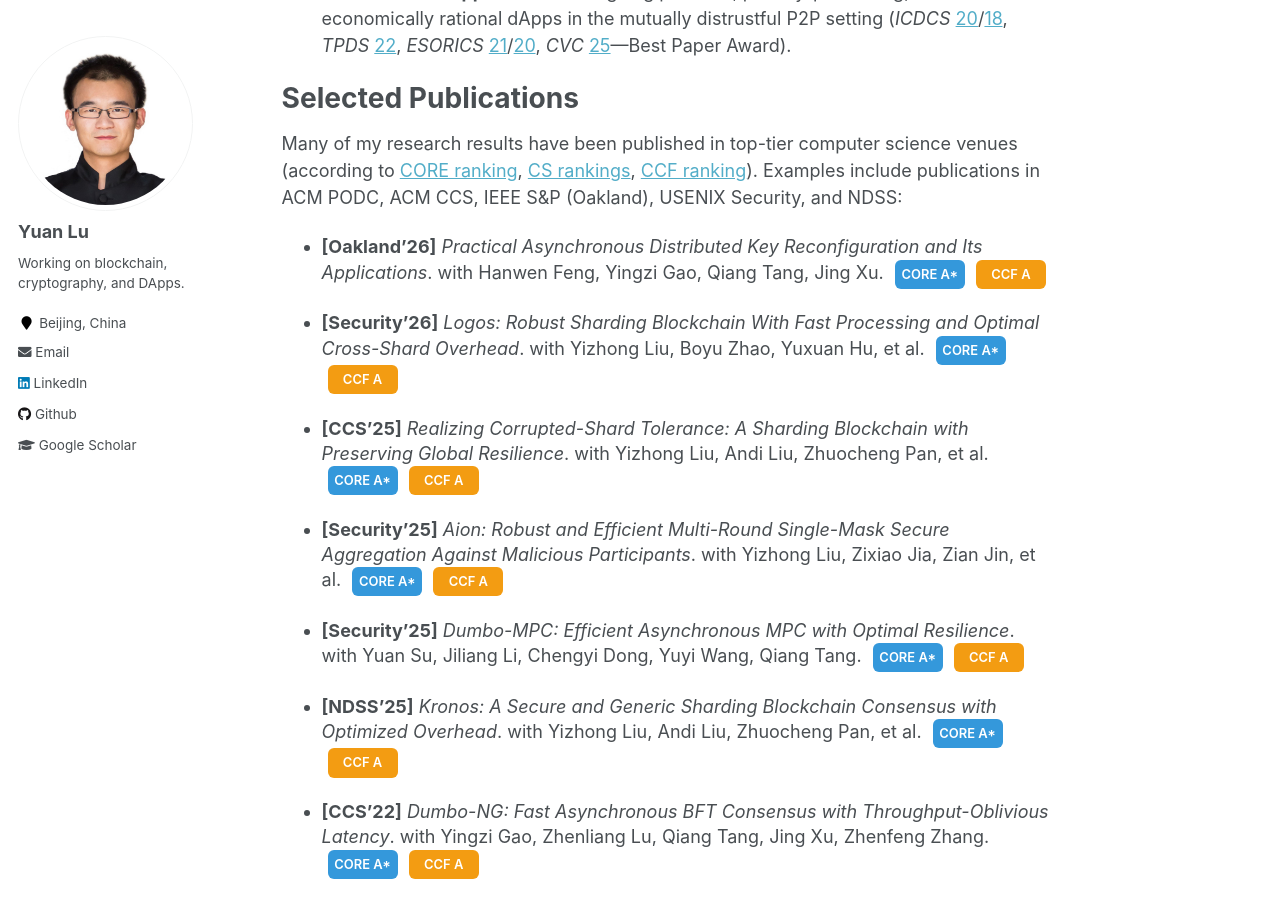
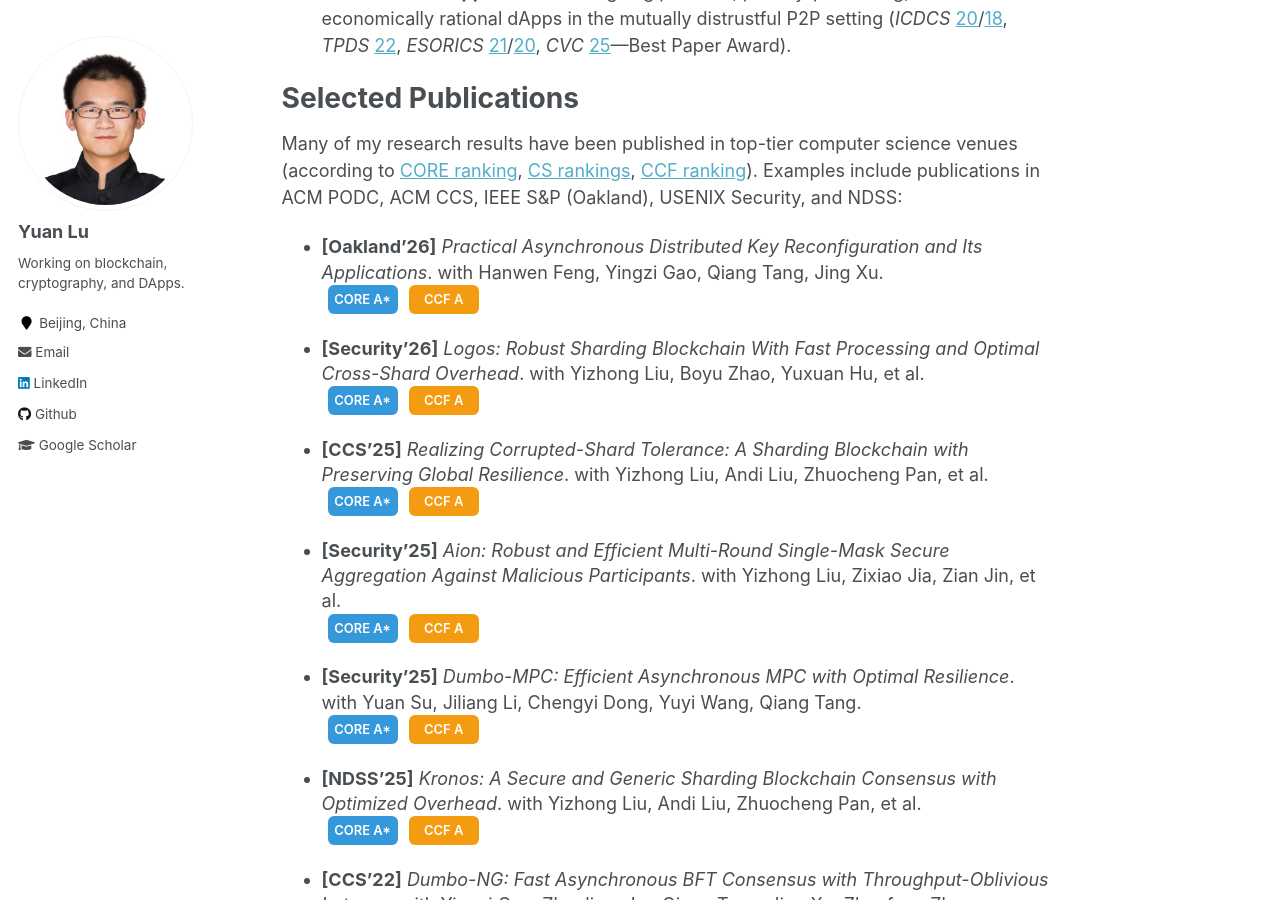
Before and after one commit to yylluu/yylluu.github.io, a Jekyll site: the page built from _pages/about.md, in a window 1280 px wide and 900 px high, scrolled down 791 px. Built offline with Jekyll 4.4.1, drawn with Linux system fonts in a browser that asks for light colours.

Commit message:
Update about.md

```diff
--- a/_pages/about.md
+++ b/_pages/about.md
@@ -32,53 +32,82 @@ Many of my research results have been published in top-tier computer science ven
 <ul class="pub-list">
 
 <li class="pub-entry">
-  <strong>[Oakland’26]</strong> <em>Practical Asynchronous Distributed Key Reconfiguration and Its Applications</em>. with Hanwen Feng, Yingzi Gao, Qiang Tang, Jing Xu.
-  <span class="pub-badge badge-core">CORE A*</span> <span class="pub-badge badge-ccf">CCF A</span>
+<strong>[Oakland’26]</strong> <em>Practical Asynchronous Distributed Key Reconfiguration and Its Applications</em>. with Hanwen Feng, Yingzi Gao, Qiang Tang, Jing Xu.
+<div class="pub-badges">
+<span class="pub-badge badge-core">CORE A*</span>
+<span class="pub-badge badge-ccf">CCF A</span>
+</div>
 </li>
 
 <li class="pub-entry">
-  <strong>[Security’26]</strong> <em>Logos: Robust Sharding Blockchain With Fast Processing and Optimal Cross-Shard Overhead</em>. with Yizhong Liu, Boyu Zhao, Yuxuan Hu, et al.
-  <span class="pub-badge badge-core">CORE A*</span> <span class="pub-badge badge-ccf">CCF A</span>
+<strong>[Security’26]</strong> <em>Logos: Robust Sharding Blockchain With Fast Processing and Optimal Cross-Shard Overhead</em>. with Yizhong Liu, Boyu Zhao, Yuxuan Hu, et al.
+<div class="pub-badges">
+<span class="pub-badge badge-core">CORE A*</span>
+<span class="pub-badge badge-ccf">CCF A</span>
+</div>
 </li>
 
 <li class="pub-entry">
-  <strong>[CCS’25]</strong> <em>Realizing Corrupted-Shard Tolerance: A Sharding Blockchain with Preserving Global Resilience</em>. with Yizhong Liu, Andi Liu, Zhuocheng Pan, et al.
-  <span class="pub-badge badge-core">CORE A*</span> <span class="pub-badge badge-ccf">CCF A</span>
+<strong>[CCS’25]</strong> <em>Realizing Corrupted-Shard Tolerance: A Sharding Blockchain with Preserving Global Resilience</em>. with Yizhong Liu, Andi Liu, Zhuocheng Pan, et al.
+<div class="pub-badges">
+<span class="pub-badge badge-core">CORE A*</span>
+<span class="pub-badge badge-ccf">CCF A</span>
+</div>
 </li>
 
 <li class="pub-entry">
-  <strong>[Security’25]</strong> <em>Aion: Robust and Efficient Multi-Round Single-Mask Secure Aggregation Against Malicious Participants</em>. with Yizhong Liu, Zixiao Jia, Zian Jin, et al.
-  <span class="pub-badge badge-core">CORE A*</span> <span class="pub-badge badge-ccf">CCF A</span>
+<strong>[Security’25]</strong> <em>Aion: Robust and Efficient Multi-Round Single-Mask Secure Aggregation Against Malicious Participants</em>. with Yizhong Liu, Zixiao Jia, Zian Jin, et al.
+<div class="pub-badges">
+<span class="pub-badge badge-core">CORE A*</span>
+<span class="pub-badge badge-ccf">CCF A</span>
+</div>
 </li>
 
 <li class="pub-entry">
-  <strong>[Security’25]</strong> <em>Dumbo-MPC: Efficient Asynchronous MPC with Optimal Resilience</em>. with Yuan Su, Jiliang Li, Chengyi Dong, Yuyi Wang, Qiang Tang.
-  <span class="pub-badge badge-core">CORE A*</span> <span class="pub-badge badge-ccf">CCF A</span>
+<strong>[Security’25]</strong> <em>Dumbo-MPC: Efficient Asynchronous MPC with Optimal Resilience</em>. with Yuan Su, Jiliang Li, Chengyi Dong, Yuyi Wang, Qiang Tang.
+<div class="pub-badges">
+<span class="pub-badge badge-core">CORE A*</span>
+<span class="pub-badge badge-ccf">CCF A</span>
+</div>
 </li>
 
 <li class="pub-entry">
-  <strong>[NDSS’25]</strong> <em>Kronos: A Secure and Generic Sharding Blockchain Consensus with Optimized Overhead</em>. with Yizhong Liu, Andi Liu, Zhuocheng Pan, et al.
-  <span class="pub-badge badge-core">CORE A*</span> <span class="pub-badge badge-ccf">CCF A</span>
+<strong>[NDSS’25]</strong> <em>Kronos: A Secure and Generic Sharding Blockchain Consensus with Optimized Overhead</em>. with Yizhong Liu, Andi Liu, Zhuocheng Pan, et al.
+<div class="pub-badges">
+<span class="pub-badge badge-core">CORE A*</span>
+<span class="pub-badge badge-ccf">CCF A</span>
+</div>
 </li>
 
 <li class="pub-entry">
-  <strong>[CCS’22]</strong> <em>Dumbo-NG: Fast Asynchronous BFT Consensus with Throughput-Oblivious Latency</em>. with Yingzi Gao, Zhenliang Lu, Qiang Tang, Jing Xu, Zhenfeng Zhang.
-  <span class="pub-badge badge-core">CORE A*</span> <span class="pub-badge badge-ccf">CCF A</span>
+<strong>[CCS’22]</strong> <em>Dumbo-NG: Fast Asynchronous BFT Consensus with Throughput-Oblivious Latency</em>. with Yingzi Gao, Zhenliang Lu, Qiang Tang, Jing Xu, Zhenfeng Zhang.
+<div class="pub-badges">
+<span class="pub-badge badge-core">CORE A*</span>
+<span class="pub-badge badge-ccf">CCF A</span>
+</div>
 </li>
 
 <li class="pub-entry">
-  <strong>[CCS’22]</strong> <em>Bolt-Dumbo Transformer: Asynchronous Consensus As Fast As the Pipelined BFT</em>. with Zhenliang Lu, Qiang Tang.
-  <span class="pub-badge badge-core">CORE A*</span> <span class="pub-badge badge-ccf">CCF A</span>
+<strong>[CCS’22]</strong> <em>Bolt-Dumbo Transformer: Asynchronous Consensus As Fast As the Pipelined BFT</em>. with Zhenliang Lu, Qiang Tang.
+<div class="pub-badges">
+<span class="pub-badge badge-core">CORE A*</span>
+<span class="pub-badge badge-ccf">CCF A</span>
+</div>
 </li>
 
 <li class="pub-entry">
-  <strong>[NDSS’22]</strong> <em>Speeding Dumbo: Pushing Asynchronous BFT Closer to Practice</em>. with Bingyong Guo, Zhenliang Lu, Qiang Tang, Jing Xu, Zhenfeng Zhang.
-  <span class="pub-badge badge-core">CORE A*</span> <span class="pub-badge badge-ccf">CCF A</span>
+<strong>[NDSS’22]</strong> <em>Speeding Dumbo: Pushing Asynchronous BFT Closer to Practice</em>. with Bingyong Guo, Zhenliang Lu, Qiang Tang, Jing Xu, Zhenfeng Zhang.
+<div class="pub-badges">
+<span class="pub-badge badge-core">CORE A*</span>
+<span class="pub-badge badge-ccf">CCF A</span>
+</div>
 </li>
 
 <li class="pub-entry">
-  <strong>[PODC’20]</strong> <em>Dumbo-MVBA: Optimal Multi-Valued Validated Asynchronous Byzantine Agreement, Revisited</em>. with Zhenliang Lu, Qiang Tang, Guiling Wang.
-  <span class="pub-badge badge-core">CORE A*</span>
+<strong>[PODC’20]</strong> <em>Dumbo-MVBA: Optimal Multi-Valued Validated Asynchronous Byzantine Agreement, Revisited</em>. with Zhenliang Lu, Qiang Tang, Guiling Wang.
+<div class="pub-badges">
+<span class="pub-badge badge-core">CORE A*</span>
+</div>
 </li>
 
 </ul>
```
